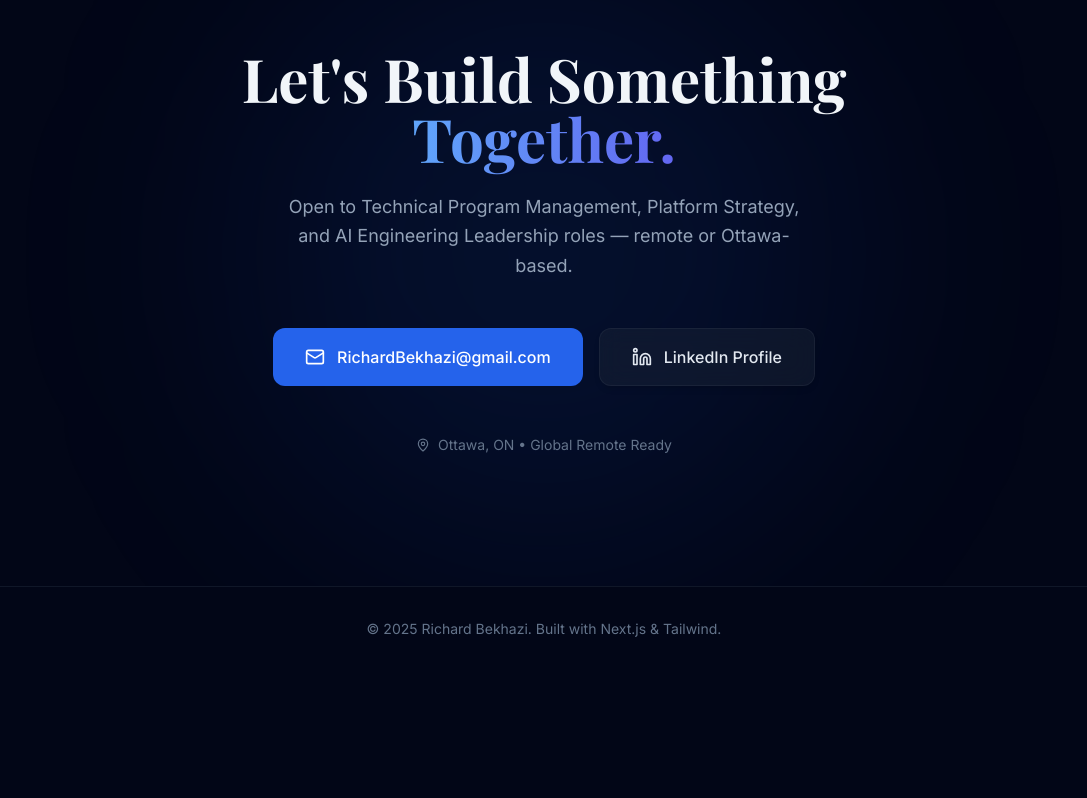
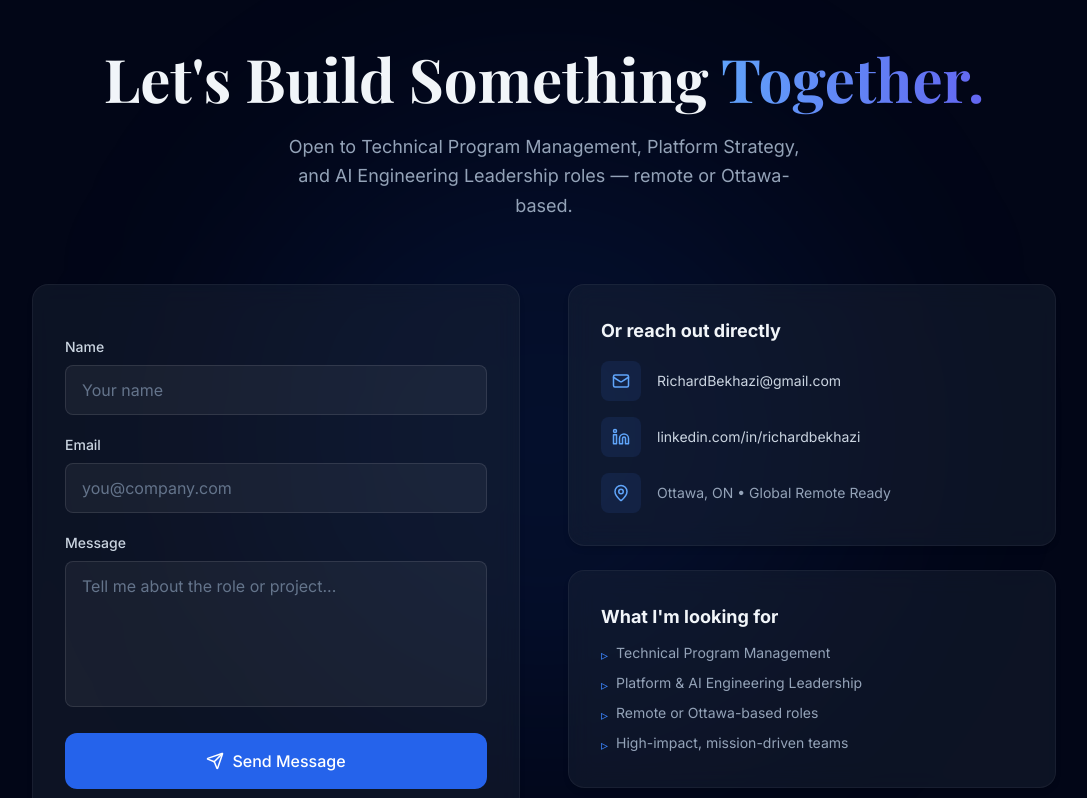
Before and after one commit to Richardbekhazi/richardbekhazi, a Next.js app: page / in a window 1280 px wide. Shown: the part 7180-7978 px from the top of the page, without its empty margins (96-1183 px from the left). Before the commit the page ends 7851 px from the top, so only its background shows below. Built offline with nearby package versions, Linux system fonts and the light colour scheme; a web font is replaced by a local one.

Commit message:
Add Web3Forms contact form with success state

```diff
--- a/app/components/Contact.tsx
+++ b/app/components/Contact.tsx
@@ -1,52 +1,171 @@
 "use client";
+import { useState, FormEvent } from "react";
 import { motion } from "framer-motion";
 import { siteConfig } from "../../lib/data";
-import { Linkedin, Mail, MapPin } from "lucide-react";
+import { Linkedin, Mail, MapPin, Send, CheckCircle } from "lucide-react";
 
 export const Contact = () => {
+  const [submitted, setSubmitted] = useState(false);
+  const [loading, setLoading] = useState(false);
+
+  async function handleSubmit(e: FormEvent<HTMLFormElement>) {
+    e.preventDefault();
+    setLoading(true);
+
+    const form = e.currentTarget;
+    const data = new FormData(form);
+
+    const res = await fetch("https://api.web3forms.com/submit", {
+      method: "POST",
+      body: data,
+    });
+
+    if (res.ok) {
+      setSubmitted(true);
+      form.reset();
+    }
+    setLoading(false);
+  }
+
   return (
     <section id="contact" className="py-32 px-6 md:px-12 relative overflow-hidden">
-      {/* Background glow effect */}
       <div className="absolute top-1/2 left-1/2 -translate-x-1/2 -translate-y-1/2 w-[600px] h-[600px] bg-blue-600/10 rounded-full blur-[120px] pointer-events-none" />
 
-      <div className="max-w-2xl mx-auto text-center relative z-10">
+      <div className="max-w-5xl mx-auto relative z-10">
         <motion.div
           initial={{ opacity: 0, y: 20 }}
           whileInView={{ opacity: 1, y: 0 }}
           viewport={{ once: true }}
+          className="text-center mb-16"
         >
           <h2 className="text-4xl md:text-6xl font-playfair font-bold mb-6 text-slate-100">
             Let&apos;s Build Something
             <span className="text-transparent bg-clip-text bg-gradient-to-r from-blue-400 to-indigo-500"> Together.</span>
           </h2>
-          <p className="text-slate-400 mb-12 text-lg leading-relaxed max-w-lg mx-auto">
+          <p className="text-slate-400 text-lg leading-relaxed max-w-lg mx-auto">
             Open to Technical Program Management, Platform Strategy, and AI Engineering Leadership roles — remote or Ottawa-based.
           </p>
+        </motion.div>
 
-          <div className="flex flex-col sm:flex-row gap-4 justify-center mb-12">
+        <div className="grid grid-cols-1 md:grid-cols-2 gap-12 items-start">
+          {/* Contact Form */}
+          <motion.div
+            initial={{ opacity: 0, y: 20 }}
+            whileInView={{ opacity: 1, y: 0 }}
+            viewport={{ once: true }}
+            transition={{ delay: 0.1 }}
+          >
+            {submitted ? (
+              <div className="glass-card rounded-2xl p-12 text-center">
+                <CheckCircle size={48} className="mx-auto text-emerald-400 mb-4" />
+                <h3 className="text-2xl font-bold text-slate-100 mb-2">Message Sent!</h3>
+                <p className="text-slate-400">Thanks for reaching out. I&apos;ll get back to you soon.</p>
+              </div>
+            ) : (
+              <form onSubmit={handleSubmit} className="glass-card rounded-2xl p-8 space-y-5">
+                <input type="hidden" name="access_key" value="6c86435b-6ad6-48c7-b284-bc10773324bb" />
+                <input type="hidden" name="subject" value="New message from richardbekhazi.com" />
+                <input type="hidden" name="from_name" value="Portfolio Contact Form" />
+
+                <div>
+                  <label htmlFor="name" className="block text-sm font-medium text-slate-300 mb-2">Name</label>
+                  <input
+                    type="text"
+                    id="name"
+                    name="name"
+                    required
+                    className="w-full px-4 py-3 rounded-lg bg-white/5 border border-white/10 text-slate-200 placeholder-slate-500 focus:outline-none focus:border-blue-500 focus:ring-1 focus:ring-blue-500 transition-colors"
+                    placeholder="Your name"
+                  />
+                </div>
+
+                <div>
+                  <label htmlFor="email" className="block text-sm font-medium text-slate-300 mb-2">Email</label>
+                  <input
+                    type="email"
+                    id="email"
+                    name="email"
+                    required
+                    className="w-full px-4 py-3 rounded-lg bg-white/5 border border-white/10 text-slate-200 placeholder-slate-500 focus:outline-none focus:border-blue-500 focus:ring-1 focus:ring-blue-500 transition-colors"
+                    placeholder="you@company.com"
+                  />
+                </div>
+
+                <div>
+                  <label htmlFor="message" className="block text-sm font-medium text-slate-300 mb-2">Message</label>
+                  <textarea
+                    id="message"
+                    name="message"
+                    required
+                    rows={5}
+                    className="w-full px-4 py-3 rounded-lg bg-white/5 border border-white/10 text-slate-200 placeholder-slate-500 focus:outline-none focus:border-blue-500 focus:ring-1 focus:ring-blue-500 transition-colors resize-none"
+                    placeholder="Tell me about the role or project..."
+                  />
+                </div>
+
+                <button
+                  type="submit"
+                  disabled={loading}
+                  className="w-full inline-flex items-center justify-center gap-2 px-8 py-4 bg-blue-600 text-white font-medium rounded-xl hover:bg-blue-500 transition-all hover:scale-[1.02] hover:shadow-[0_0_40px_-10px_rgba(59,130,246,0.5)] disabled:opacity-50 disabled:hover:scale-100"
+                >
+                  <Send size={18} />
+                  {loading ? "Sending..." : "Send Message"}
+                </button>
+              </form>
+            )}
+          </motion.div>
+
+          {/* Right side — links & info */}
+          <motion.div
+            initial={{ opacity: 0, y: 20 }}
+            whileInView={{ opacity: 1, y: 0 }}
+            viewport={{ once: true }}
+            transition={{ delay: 0.2 }}
+            className="space-y-6"
+          >
+            <div className="glass-card rounded-2xl p-8">
+              <h3 className="text-lg font-bold text-slate-100 mb-4">Or reach out directly</h3>
+              <div className="space-y-4">
                 <a
                   href={`mailto:${siteConfig.email}`}
-              className="group inline-flex items-center justify-center gap-3 px-8 py-4 bg-blue-600 text-white font-medium rounded-xl hover:bg-blue-500 transition-all hover:scale-105 hover:shadow-[0_0_40px_-10px_rgba(59,130,246,0.5)]"
+                  className="flex items-center gap-4 text-slate-300 hover:text-blue-400 transition-colors group"
                 >
-              <Mail size={20} />
-              {siteConfig.email}
+                  <div className="w-10 h-10 rounded-lg bg-blue-500/10 flex items-center justify-center text-blue-400 group-hover:bg-blue-500/20 transition-colors">
+                    <Mail size={18} />
+                  </div>
+                  <span className="text-sm">{siteConfig.email}</span>
                 </a>
                 <a
                   href={siteConfig.socials.linkedin}
                   target="_blank"
                   rel="noopener noreferrer"
-              className="group inline-flex items-center justify-center gap-3 px-8 py-4 glass-card text-slate-200 font-medium rounded-xl hover:bg-white/5 transition-all hover:border-white/20"
+                  className="flex items-center gap-4 text-slate-300 hover:text-blue-400 transition-colors group"
                 >
-              <Linkedin size={20} />
-              LinkedIn Profile
+                  <div className="w-10 h-10 rounded-lg bg-blue-500/10 flex items-center justify-center text-blue-400 group-hover:bg-blue-500/20 transition-colors">
+                    <Linkedin size={18} />
+                  </div>
+                  <span className="text-sm">linkedin.com/in/richardbekhazi</span>
                 </a>
+                <div className="flex items-center gap-4 text-slate-400">
+                  <div className="w-10 h-10 rounded-lg bg-blue-500/10 flex items-center justify-center text-blue-400">
+                    <MapPin size={18} />
+                  </div>
+                  <span className="text-sm">{siteConfig.location} • Global Remote Ready</span>
+                </div>
+              </div>
             </div>
 
-          <div className="inline-flex items-center gap-2 text-slate-500 text-sm">
-            <MapPin size={14} />
-            <span>{siteConfig.location} • Global Remote Ready</span>
+            <div className="glass-card rounded-2xl p-8">
+              <h3 className="text-lg font-bold text-slate-100 mb-3">What I&apos;m looking for</h3>
+              <ul className="space-y-2 text-slate-400 text-sm">
+                <li className="flex items-start gap-2"><span className="text-blue-500 mt-0.5">▹</span>Technical Program Management</li>
+                <li className="flex items-start gap-2"><span className="text-blue-500 mt-0.5">▹</span>Platform & AI Engineering Leadership</li>
+                <li className="flex items-start gap-2"><span className="text-blue-500 mt-0.5">▹</span>Remote or Ottawa-based roles</li>
+                <li className="flex items-start gap-2"><span className="text-blue-500 mt-0.5">▹</span>High-impact, mission-driven teams</li>
+              </ul>
             </div>
           </motion.div>
+        </div>
       </div>
     </section>
   );
```
Also changed, not shown: 16 other files (tests, documents, lock files or other folders). Lines whose indentation alone changed are shown as unchanged.
